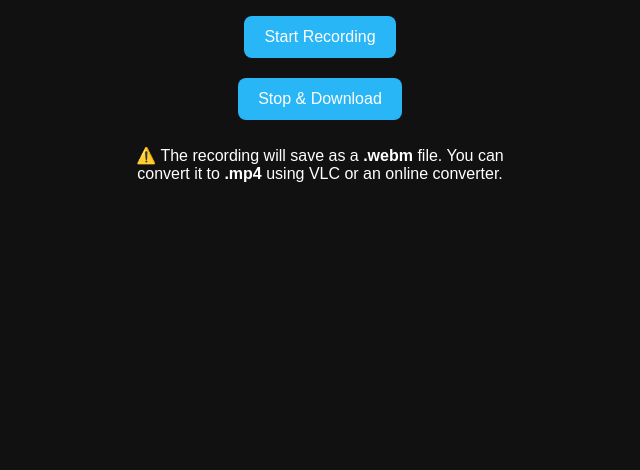
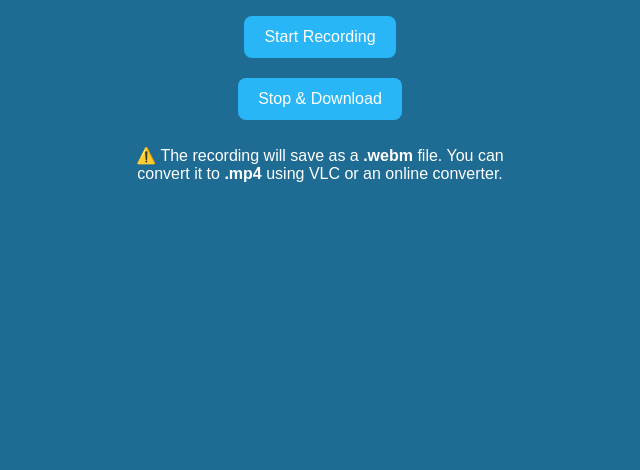
Before and after one commit to jackstechtools/Screenrecord, a plain HTML site: page index.html in a window 1280 px wide. Shown: the part 346-816 px from the top of the page, without its empty margins (320-960 px from the left). Drawn offline with Linux system fonts and the light colour scheme.

Commit message:
Update index.html

```diff
--- a/index.html
+++ b/index.html
@@ -5,7 +5,7 @@
   <title>Tab Screen + Audio Recorder</title>
   <style>
     body {
-      background: #111;
+      background: #1e6c93;
       color: #fff;
       font-family: sans-serif;
       display: flex;
```
